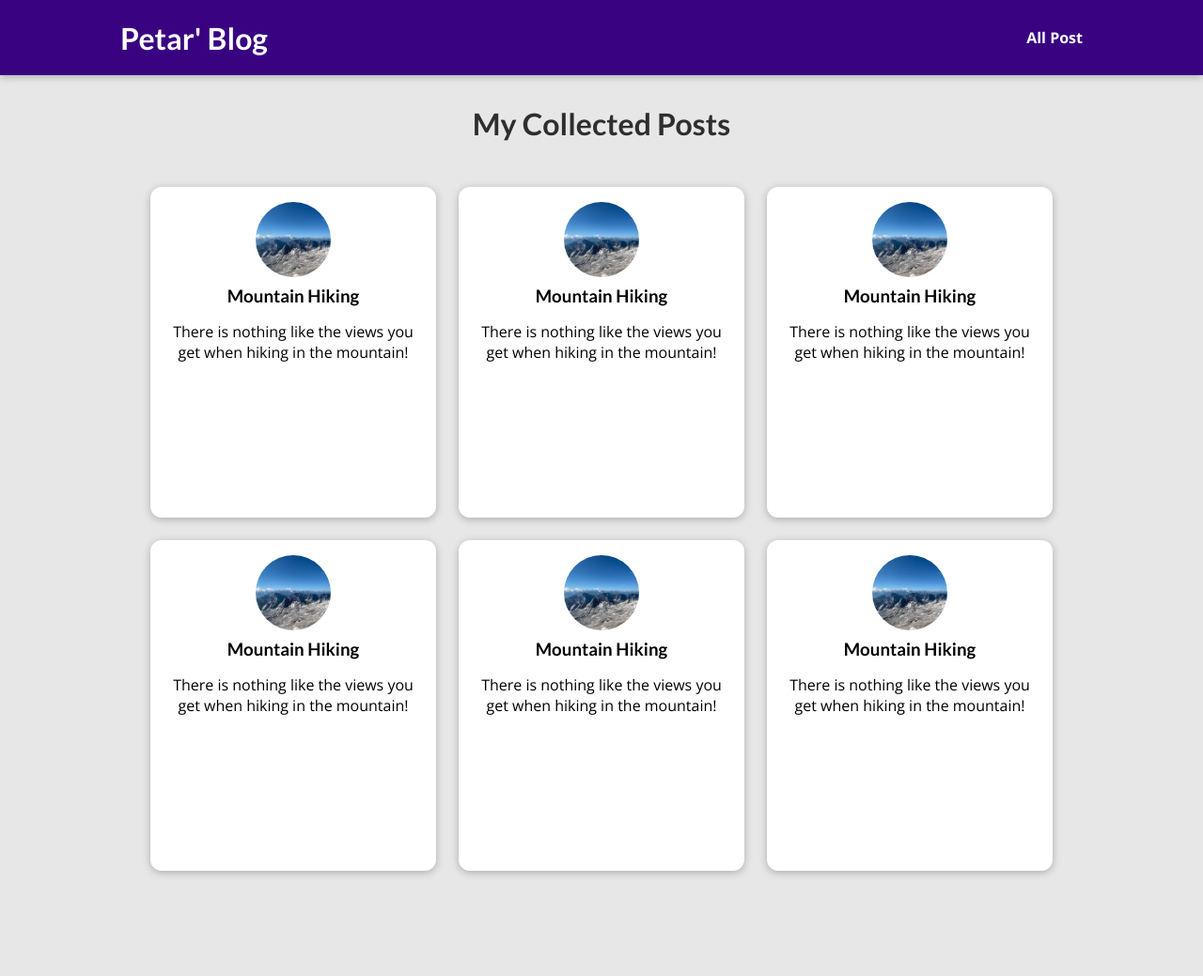
After one commit to Petar-Koprinkov/my_site, a Django app: page /my-blog/ in a window 1280 px wide. The commit adds this page. Shown: the whole page at 94% size. Run offline with Django 5.2, Linux system fonts and the light colour scheme.

Commit message:
added all post page

```diff
--- a/my_site/blog/urls.py
+++ b/my_site/blog/urls.py
@@ -5,4 +5,5 @@ urlpatterns = [
     path('', views.index, name='index'),
     path('blog/', views.blog_page, name='blog_page'),
     path('blog/<slug:slug>/', views.blog_detail_page, name='blog_detail_page'),
+    path('my-blog/', views.blog_page, name='my_blog_page'),
 ]
--- a/my_site/blog/views.py
+++ b/my_site/blog/views.py
@@ -9,7 +9,7 @@ def index(request):
 
 
 def blog_page(request):
-    pass
+    return render(request, 'blog/all-post.html')
 
 
 def blog_detail_page(request):
--- a/my_site/urls.py
+++ b/my_site/urls.py
@@ -11,8 +11,8 @@ Class-based views
     1. Add an import:  from other_app.views import Home
     2. Add a URL to urlpatterns:  path('', Home.as_view(), name='home')
 Including another URLconf
-    1. Import the include() function: from django.urls import include, path
-    2. Add a URL to urlpatterns:  path('blog/', include('blog.urls'))
+    1. Import the includes() function: from django.urls import includes, path
+    2. Add a URL to urlpatterns:  path('blog/', includes('blog.urls'))
 """
 from django.contrib import admin
 from django.urls import path, include
--- /dev/null
+++ b/static/blog/all-posts.css
@@ -0,0 +1,43 @@
+body {
+  background-color: #e7e7e7;
+}
+
+#main-navigation {
+  background-color: #390281;
+  box-shadow: 0 2px 8px rgba(0, 0, 0, 0.25);
+}
+
+#all-posts {
+  margin: 7rem auto;
+  width: 90%;
+  max-width: 60rem;
+}
+
+#all-posts h2 {
+  text-align: center;
+  font-size: 2rem;
+  color: #2e2e2e;
+  margin: 3rem 0;
+}
+
+ul {
+  list-style: none;
+  margin: 0;
+  padding: 0;
+  display: grid;
+  grid-template-columns: repeat(auto-fill, minmax(17rem, 1fr));
+  gap: 1.5rem;
+}
+
+.post img {
+  width: 7rem;
+  height: 7rem;
+}
+
+.post a {
+  height: 22rem;
+  transform-origin: center;
+  box-shadow: 0 2px 8px rgba(0, 0, 0, 0.25);
+  border-radius: 12px;
+  background-color: white;
+}
--- /dev/null
+++ b/static/blog/post.css
@@ -0,0 +1,43 @@
+.post {
+  display: flex;
+  flex-direction: column;
+  align-items: center;
+  text-align: center;
+}
+
+.post a {
+  text-decoration: none;
+  color: black;
+  transition: all 0.2s ease;
+  padding: 1rem;
+}
+
+.post a:hover,
+.post a:active {
+  transform: scale(1.1);
+  background-color: #390281;
+  color: white;
+}
+
+.post img {
+  width: 5rem;
+  height: 5rem;
+  object-fit: cover;
+  border-radius: 50%;
+}
+
+.post h3 {
+  margin: 0.25rem 0;
+}
+
+.post time {
+  color: #666666;
+  margin: 0.25rem;
+  font-style: italic;
+  font-size: 0.85rem;
+}
+
+.post:hover time,
+.post:active time {
+  color: white;
+}
--- /dev/null
+++ b/templates/blog/all-post.html
@@ -0,0 +1,25 @@
+{% extends 'blog/base.html' %}
+
+{% load static %}
+
+{% block title %}All My Posts{% endblock %}
+
+{% block style_css %}
+    <link rel="stylesheet" href="{% static 'blog/all-posts.css' %}" />
+    <link rel="stylesheet" href="{% static 'blog/post.css' %}" />
+
+{% endblock %}
+
+{% block content %}
+    <section id="all-posts">
+        <h2>My Collected Posts</h2>
+        <ul>
+            {% include 'blog/includes/post.html' %}
+            {% include 'blog/includes/post.html' %}
+            {% include 'blog/includes/post.html' %}
+            {% include 'blog/includes/post.html' %}
+            {% include 'blog/includes/post.html' %}
+            {% include 'blog/includes/post.html' %}
+        </ul>
+    </section>
+{% endblock %}
--- a/templates/blog/base.html
+++ b/templates/blog/base.html
@@ -9,6 +9,12 @@
     {% block style_css %}{% endblock %}
 </head>
 <body>
+    <header id="main-navigation">
+        <h1><a href="{% url 'index' %}">Petar' Blog</a></h1>
+        <nav>
+            <a href="{% url 'blog_page' %}">All Post</a>
+        </nav>
+    </header>
     {% block content %}
     {% endblock %}
 </body>
--- /dev/null
+++ b/templates/blog/includes/post.html
@@ -0,0 +1,17 @@
+{% load static %}
+
+<li>
+    <article class="post">
+        <a href="">
+            <img src="{% static 'blog/images/mountains.jpg' %}" alt="Mountain Hiking" />
+            <div class="post__content">
+                <h3>
+                    Mountain Hiking
+                </h3>
+                <p>
+                    There is nothing like the views you get when hiking in the mountain!
+                </p>
+            </div>
+        </a>
+    </article>
+</li>
```
Also changed, not shown: templates/blog/index.html (+2 -21 lines).
